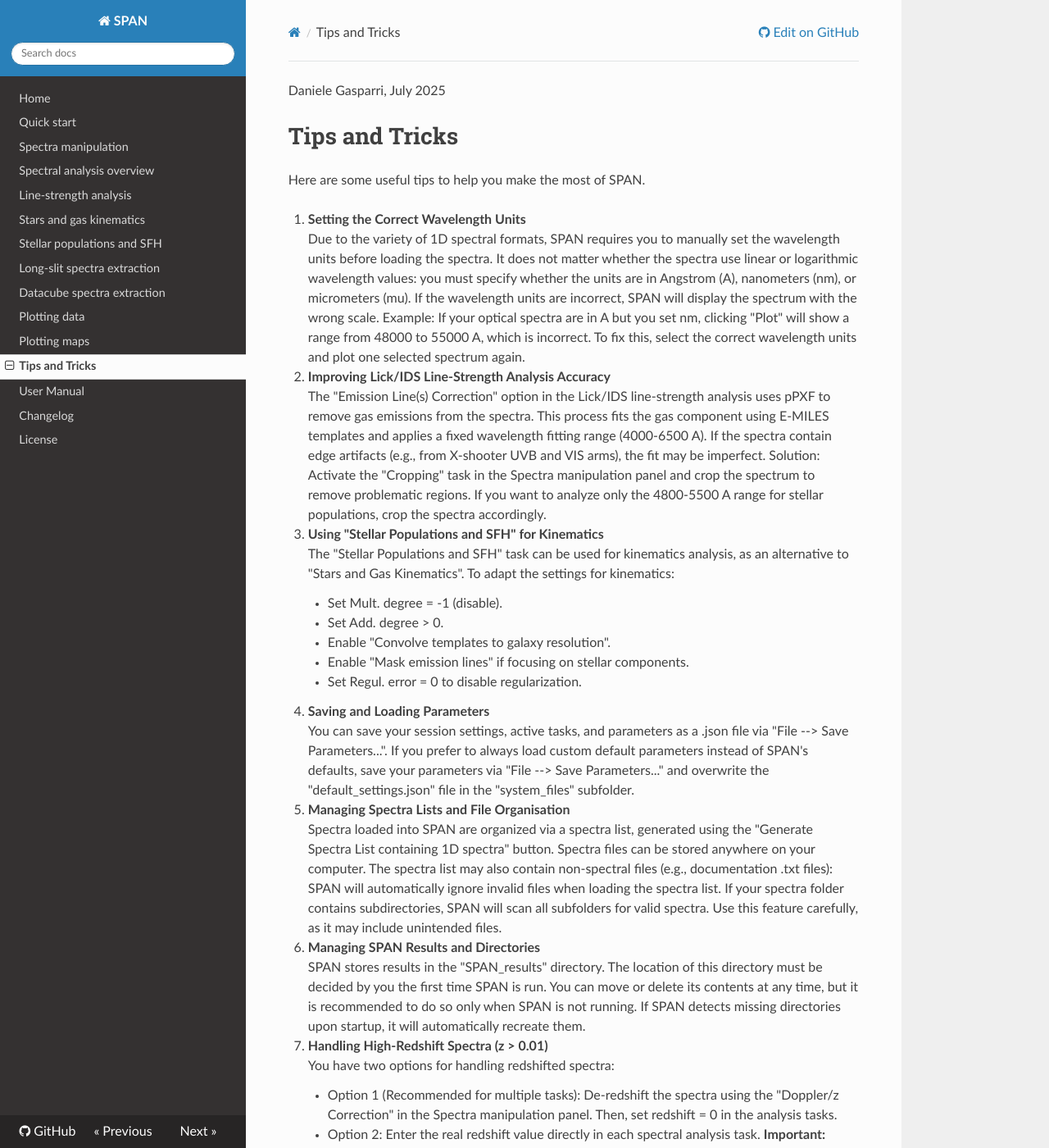
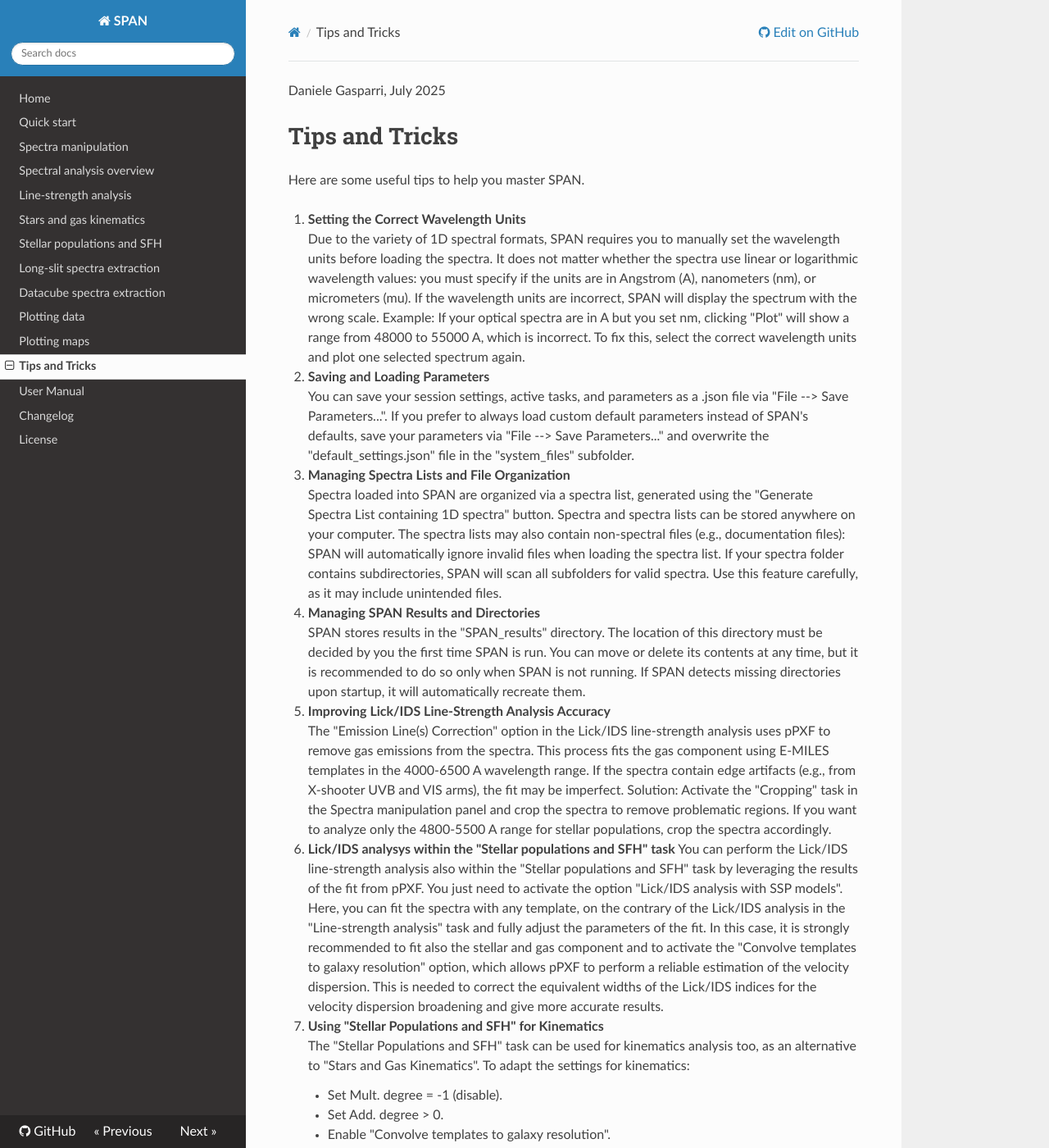
Before and after one commit to danielegasparri/span-gui, an MkDocs documentation site: the page built from docs/tips_and_tricks.md, in a window 1280 px wide and 1400 px high. Shown: the whole window at 82% size. Built offline with MkDocs 1.6.1, drawn with Linux system fonts in a browser that asks for light colours; nearby versions of some CDN libraries; some of the changed text lies outside the part shown.

Commit message:
Add files via upload

```diff
--- a/docs/tips_and_tricks.md
+++ b/docs/tips_and_tricks.md
@@ -3,23 +3,42 @@ Daniele Gasparri, July 2025
 
 # Tips and Tricks #
 
-Here are some useful tips to help you make the most of SPAN.
+Here are some useful tips to help you master SPAN.
 
 1. **Setting the Correct Wavelength Units**
 Due to the variety of 1D spectral formats, SPAN requires you to manually set the wavelength units before loading the spectra.
-It does not matter whether the spectra use linear or logarithmic wavelength values: you must specify whether the units are in Angstrom (A), nanometers (nm), or micrometers (mu).
+It does not matter whether the spectra use linear or logarithmic wavelength values: you must specify if the units are in Angstrom (A), nanometers (nm), or micrometers (mu).
 If the wavelength units are incorrect, SPAN will display the spectrum with the wrong scale.
 Example: If your optical spectra are in A but you set nm, clicking "Plot" will show a range from 48000 to 55000 A, which is incorrect.
 To fix this, select the correct wavelength units and plot one selected spectrum again.
 
 
-2. **Improving Lick/IDS Line-Strength Analysis Accuracy**
-The "Emission Line(s) Correction" option in the Lick/IDS line-strength analysis uses pPXF to remove gas emissions from the spectra. This process fits the gas component using E-MILES templates and applies a fixed wavelength fitting range (4000-6500 A). If the spectra contain edge artifacts (e.g., from X-shooter UVB and VIS arms), the fit may be imperfect.
-Solution: Activate the "Cropping" task in the Spectra manipulation panel and crop the spectrum to remove problematic regions. If you want to analyze only the 4800-5500 A range for stellar populations, crop the spectra accordingly.
+2. **Saving and Loading Parameters**
+You can save your session settings, active tasks, and parameters as a .json file via "File --> Save Parameters...".
+If you prefer to always load custom default parameters instead of SPAN's defaults, save your parameters via "File --> Save Parameters..." and overwrite the "default_settings.json" file in the "system_files" subfolder.
 
 
-3. **Using "Stellar Populations and SFH" for Kinematics**
-The "Stellar Populations and SFH" task can be used for kinematics analysis, as an alternative to "Stars and Gas Kinematics". To adapt the settings for kinematics:
+3. **Managing Spectra Lists and File Organization**
+Spectra loaded into SPAN are organized via a spectra list, generated using the "Generate Spectra List containing 1D spectra" button. Spectra and spectra lists can be stored anywhere on your computer. The spectra lists may also contain non-spectral files (e.g., documentation files): SPAN will automatically ignore invalid files when loading the spectra list.
+If your spectra folder contains subdirectories, SPAN will scan all subfolders for valid spectra. Use this feature carefully, as it may include unintended files.
+
+
+4. **Managing SPAN Results and Directories**
+SPAN stores results in the "SPAN_results" directory. The location of this directory must be decided by you the first time SPAN is run. You can move or delete its contents at any time, but it is recommended to do so only when SPAN is not running.
+If SPAN detects missing directories upon startup, it will automatically recreate them.
+
+
+5. **Improving Lick/IDS Line-Strength Analysis Accuracy**
+The "Emission Line(s) Correction" option in the Lick/IDS line-strength analysis uses pPXF to remove gas emissions from the spectra. This process fits the gas component using E-MILES templates in the 4000-6500 A wavelength range. If the spectra contain edge artifacts (e.g., from X-shooter UVB and VIS arms), the fit may be imperfect.
+Solution: Activate the "Cropping" task in the Spectra manipulation panel and crop the spectra to remove problematic regions. If you want to analyze only the 4800-5500 A range for stellar populations, crop the spectra accordingly.
+
+
+6. **Lick/IDS analysys within the "Stellar populations and SFH" task**
+You can perform the Lick/IDS line-strength analysis also within the "Stellar populations and SFH" task by leveraging the results of the fit from pPXF. You just need to activate the option "Lick/IDS analysis with SSP models". Here, you can fit the spectra with any template, on the contrary of the Lick/IDS analysis in the "Line-strength analysis" task and fully adjust the parameters of the fit. In this case, it is strongly recommended to fit also the stellar and gas component and to activate the "Convolve templates to galaxy resolution" option, which allows pPXF to perform a reliable estimation of the velocity dispersion. This is needed to correct the equivalent widths of the Lick/IDS indices for the velocity dispersion broadening and give more accurate results.
+
+
+7. **Using "Stellar Populations and SFH" for Kinematics**
+The "Stellar Populations and SFH" task can be used for kinematics analysis too, as an alternative to "Stars and Gas Kinematics". To adapt the settings for kinematics:
     - Set Mult. degree = -1 (disable).
     - Set Add. degree > 0.
     - Enable "Convolve templates to galaxy resolution".
@@ -27,22 +46,7 @@ The "Stellar Populations and SFH" task can be used for kinematics analysis, as a
     - Set Regul. error = 0 to disable regularization.
 
 
-4. **Saving and Loading Parameters**
-You can save your session settings, active tasks, and parameters as a .json file via "File --> Save Parameters...".
-If you prefer to always load custom default parameters instead of SPAN's defaults, save your parameters via "File --> Save Parameters..." and overwrite the "default_settings.json" file in the "system_files" subfolder.
-
-
-5. **Managing Spectra Lists and File Organisation**
-Spectra loaded into SPAN are organized via a spectra list, generated using the "Generate Spectra List containing 1D spectra" button. Spectra files can be stored anywhere on your computer. The spectra list may also contain non-spectral files (e.g., documentation .txt files): SPAN will automatically ignore invalid files when loading the spectra list.
-If your spectra folder contains subdirectories, SPAN will scan all subfolders for valid spectra. Use this feature carefully, as it may include unintended files.
-
-
-6. **Managing SPAN Results and Directories**
-SPAN stores results in the "SPAN_results" directory. The location of this directory must be decided by you the first time SPAN is run. You can move or delete its contents at any time, but it is recommended to do so only when SPAN is not running.
-If SPAN detects missing directories upon startup, it will automatically recreate them.
-
-
-7. **Handling High-Redshift Spectra (z > 0.01)**
+8. **Handling High-Redshift Spectra (z > 0.01)**
 You have two options for handling redshifted spectra:
     - Option 1 (Recommended for multiple tasks): De-redshift the spectra using the "Doppler/z Correction" in the Spectra manipulation panel. Then, set redshift = 0 in the analysis tasks.
     - Option 2: Enter the real redshift value directly in each spectral analysis task.
@@ -50,33 +54,33 @@ You have two options for handling redshifted spectra:
 When de-redshifting spectra, the corrected spectral resolution, if expressed in terms of delta lambda, is: FWHM_gal/(1 + z). If spectra are not de-redshifted, SPAN will automatically adjust the resolution in kinematics and stellar population analyses.
 
 
-8. **Key Considerations for pPXF and Lick/IDS Analysis**
+9. **Key Considerations for pPXF and Lick/IDS Analysis**
 When performing kinematics or line-strength index analysis with pPXF, the resolution of the templates must be higher (i.e., lower FWHM) than the resolution of the spectra.
 If this is not the case, degrade the resolution using "Degrade Resolution" in the "Spectra Manipulation" panel.
 The Lick/IDS index analysis uses a pre-loaded subset of E-MILES templates (Padova isochrones, FWHM = 2.51 A).
 If your spectra have higher resolution (FWHM_spec < 2.51 A), degrade the spectra to at least 2.51 A before fitting.
 
 
-9. **Using sMILES Templates for Stellar Populations and SFH**
+10. **Using sMILES Templates for Stellar Populations and SFH**
 The sMILES SSP templates included in SPAN are a subset of the full library, using a Salpeter unimodal IMF.
-They are the only semi-empirical SSPs that sample a wide range of alpha/Fe values.
-You can replace the content of the "sMILES_afeh" folder with a different sMILES SSP dataset (e.g., using a different IMF) and work with ani sMILES template.
+They are the only semi-empirical SSPs that sample a wide range of alpha/Fe values and are stored in the "SpectralTemplates/sMILES_afeh" folder.
+You can replace the content of the "sMILES_afeh" folder with a different sMILES SSP dataset (e.g., using a different IMF) and work with any sMILES template.
 
 
-10. **Processing Spectra with Different Redshifts**
+11. **Processing Spectra with Different Redshifts**
 If your dataset contains spectra with different redshifts (Delta(z) > 0.002) and you wish to use "Process All", you must first de-redshift them.
 Use "Doppler/z Correction" --> "I have a file" In the Spectra manipulation panel to apply individual redshifts.
 This ensures that all spectra are in the rest frame before spectral analysis.
 
 
-11. **Handling High-Emission Line Galaxies**
+12. **Handling High-Emission Line Galaxies**
 If analyzing spectra with strong emission lines (i.e. with high star formation), using E-MILES or X-Shooter SSP templates may produce an artificially young and metal-poor population.
-If this occurs, use the FSPS library, which includes SSPs as young as 1 Myr (compared to 30-60 Myr in E-MILES and X-Shooter).
+If this occurs, use the FSPS library, which includes SSPs as young as 1 Myr (compared to 30-60 Myr in E-MILES and X-Shooter), or create your set of templates.
 
 
-12. **Speeding Up Spectral Analysis**
+13. **Speeding Up Spectral Analysis**
 Cropping spectra to include only the wavelength regions of interest can significantly speed up spectral analysis.
 
 
-13. **Stellar populations with Lick/IDS indices**
+14. **Stellar populations with Lick/IDS indices**
 The determination of the stellar parameters with the Lick/IDS indices and the GPR method uses predictive machine-learning models and the scikit-learn module. The default models stored in the system_files folder have been trained with the scikit-learn 1.4.2 version. If you are using different version for this library, the predictions may be inaccurate and a warning is issued in the output window. In this case you should delete the trained models stored in the "system_files" folder (the files have the .pkl extension) and run again SPAN. If the Lick/IDS task with GPR stellar parameters determination does not find the trained models, it will create again the first time is executed, using the scikit-learn version you have installed. This will require a little time, but then you can use these new trained models until you change the version of the scikit-learn module.
```
Also changed, not shown: docs/linestrength.md (+7 -7 lines), docs/long-slit_extraction.md (+1 -1 lines), docs/plot_maps.md (+5 -5 lines).
